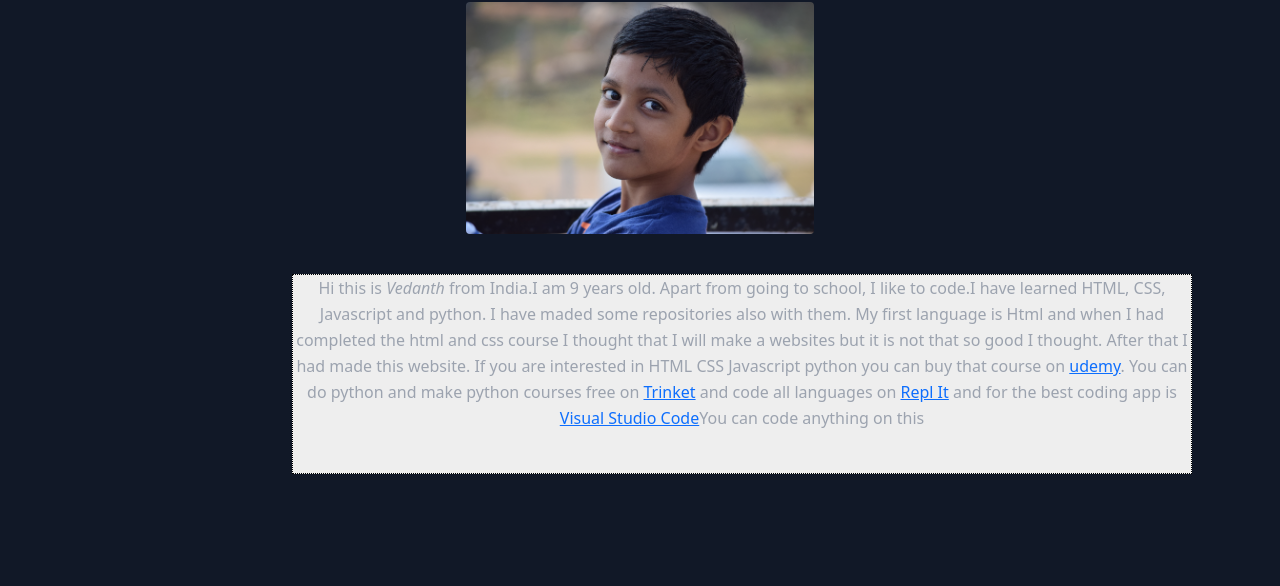
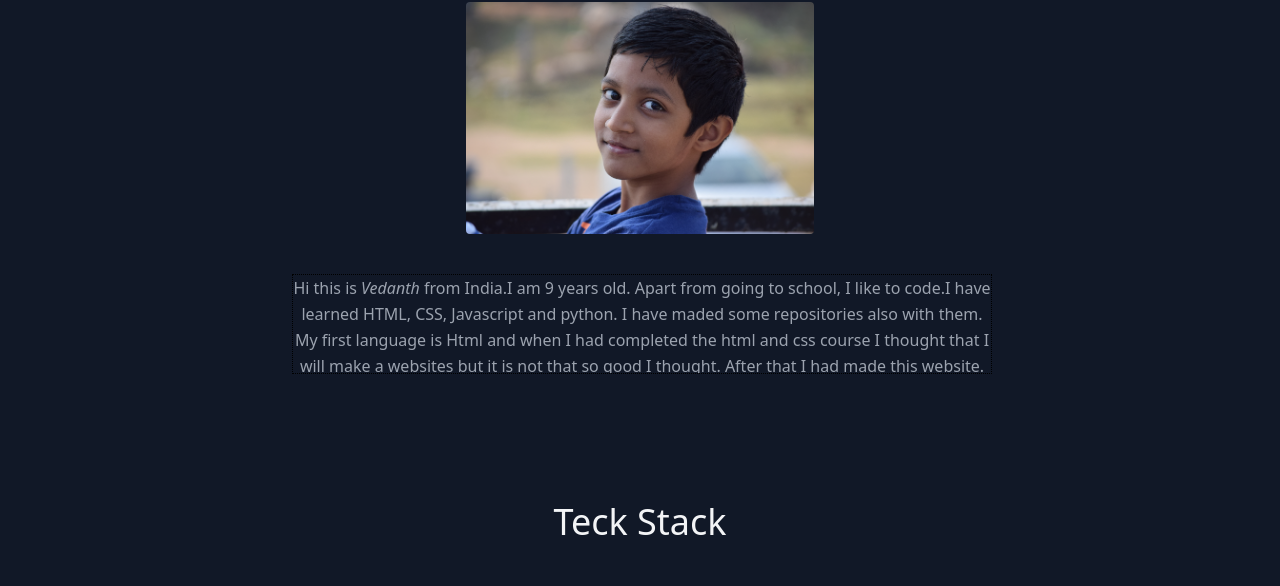
Before and after one commit to neon-coder/neon-coder.github.io, a plain HTML site: page index.html in a window 1280 px wide. Shown: the part 214-800 px from the top of the page. Drawn offline with nearby package versions, Linux system fonts and the light colour scheme.

Commit message:
updated into a new cool and hot website😎😎

```diff
--- a/index.html
+++ b/index.html
@@ -12,12 +12,14 @@
 
 <body>
     <style>
-    .jumbotron {
+        .jumbotron {
   background-color: #eee;
-  width: 900px;
-  height: 200px;
+  width: 700px;
+  height: 100px;
   border: 1px dotted black;
   overflow-y: scroll; /* Add the ability to scroll */
+  text-align: center;
+ background-color: rgb(17, 24, 39);
 }
 
 /* Hide scrollbar for Chrome, Safari and Opera */
```
